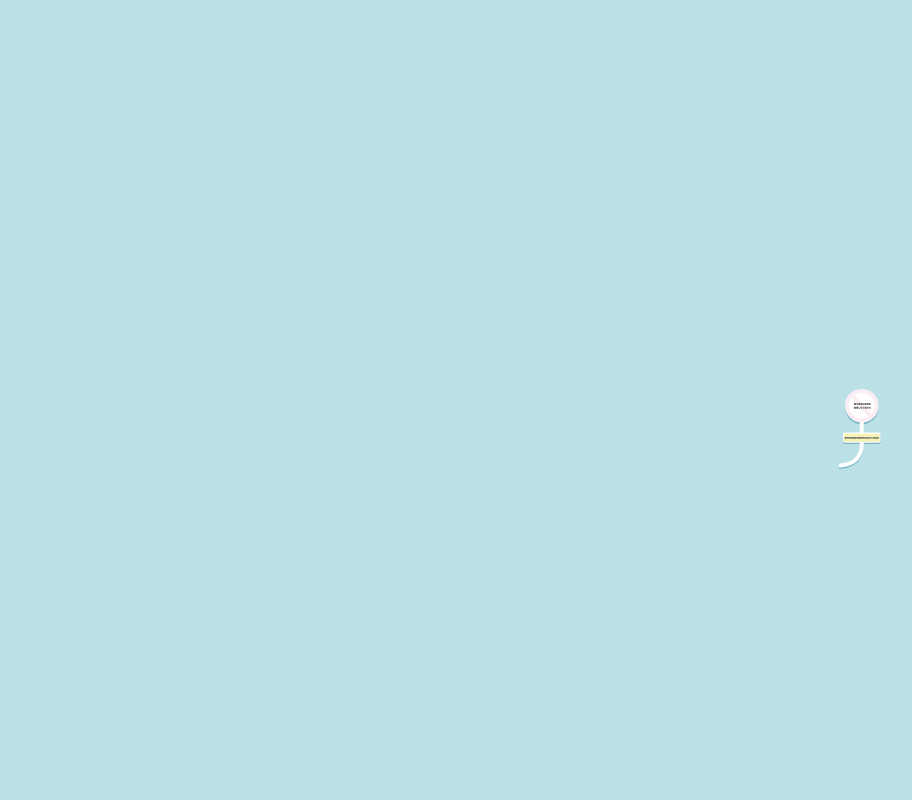
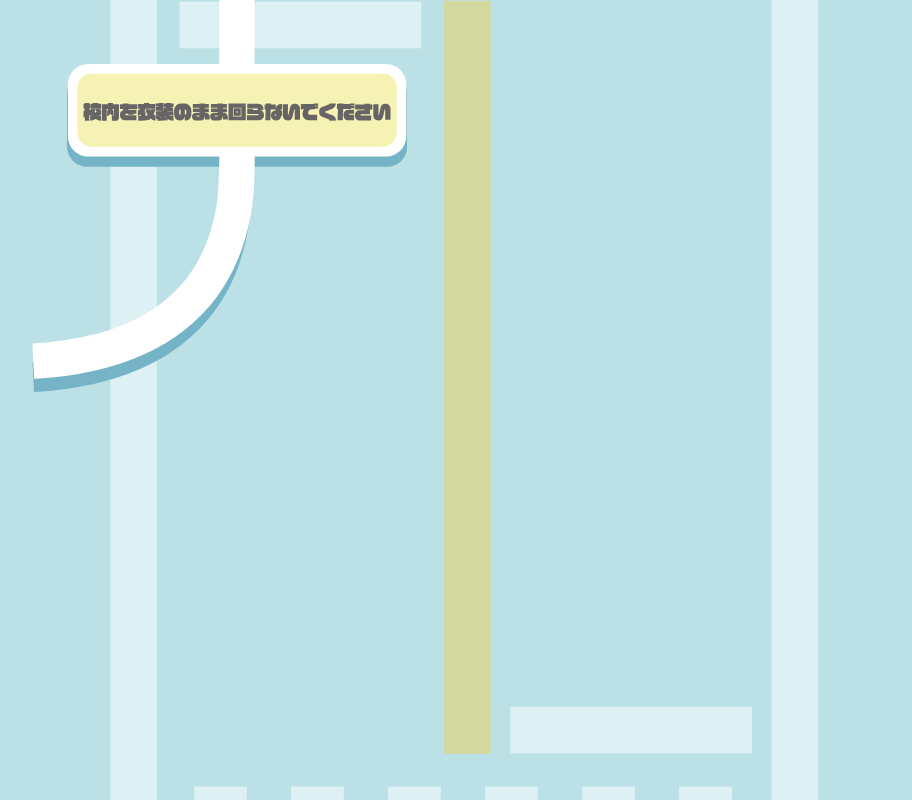
Before and after one commit to bita-tipi/mdn-fes-2022, a React (Create React App) app: page /tyui in a window 1280 px wide. Shown: the part 680-1480 px from the top of the page, without its empty margins (176-1088 px from the left). Built offline with nearby package versions, Linux system fonts and the light colour scheme.

Commit message:
atyuuuuuuui

```diff
--- a/src/routes/tyui.css
+++ b/src/routes/tyui.css
@@ -1,6 +1,6 @@
 .background_tyui{
     background-color: rgb(187, 225, 231);
-    min-height: 200vh;
+    min-height: 250vh;
     min-width: 100vh;
     display: flex;
     flex-direction: column;
@@ -12,10 +12,19 @@
    }
    .left_over{
     position: absolute;
-    transform: translate(-300%, -270%);
-    min-height: 10vh;
-    margin: 500px;
+    transform: translate(-115%, -90%);
+    min-height: 50vh;
+    height: 90vh;
    }
    .back{
-   transform: translate(50%,50%);
+    position: absolute;
+    transform: translate(-50%, -110%);
+    min-height: 10vh;
+    height:140vh;
    }
+   .back2{
+    position: absolute;
+    transform: translate(-50%, -10%);
+    min-height: 10vh;
+    height:140vh;
+   }
--- a/src/routes/tyui.tsx
+++ b/src/routes/tyui.tsx
@@ -11,6 +11,7 @@
         <header className="background_tyui">
             <div>
             <img src={back} className="back"/>
+            <img src={back} className="back2"/>
             <img src={left_over} className="left_over"/>
             </div>
         </header>
```
